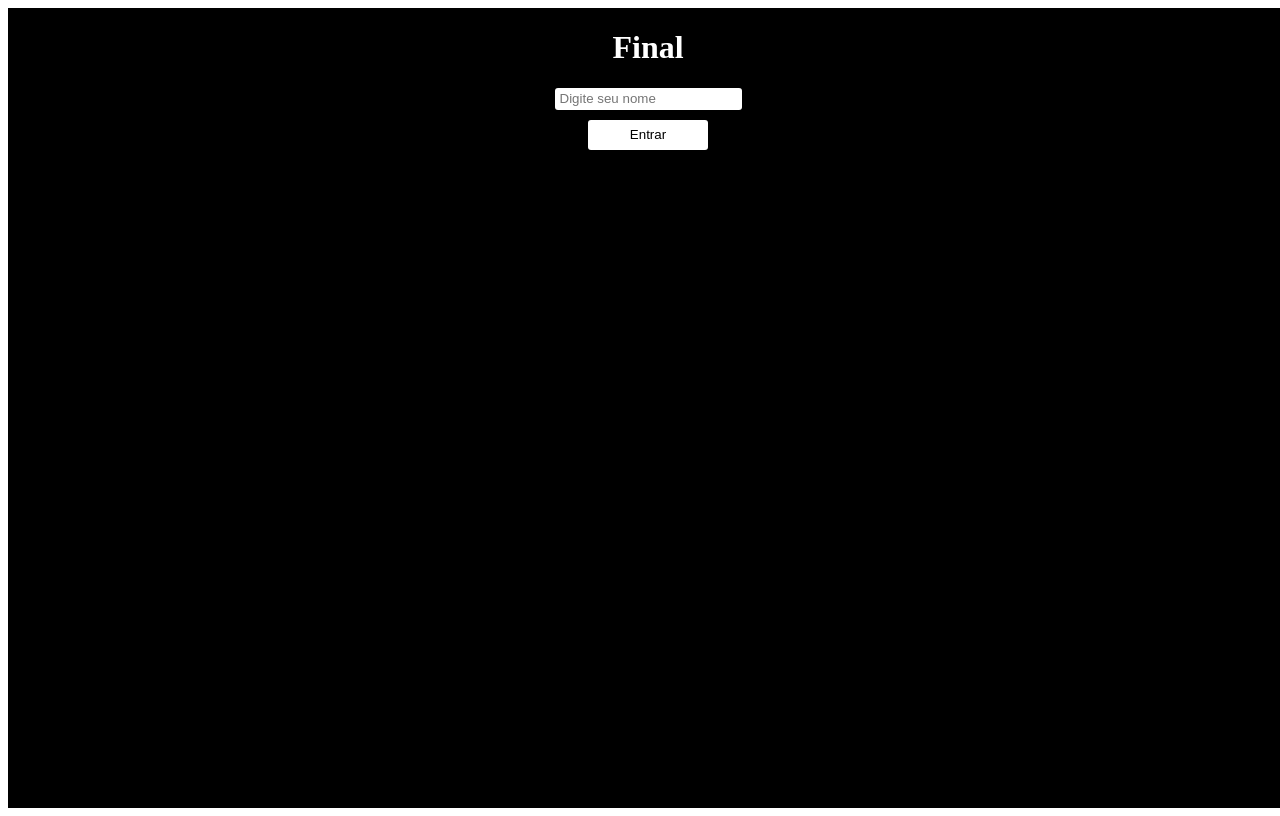
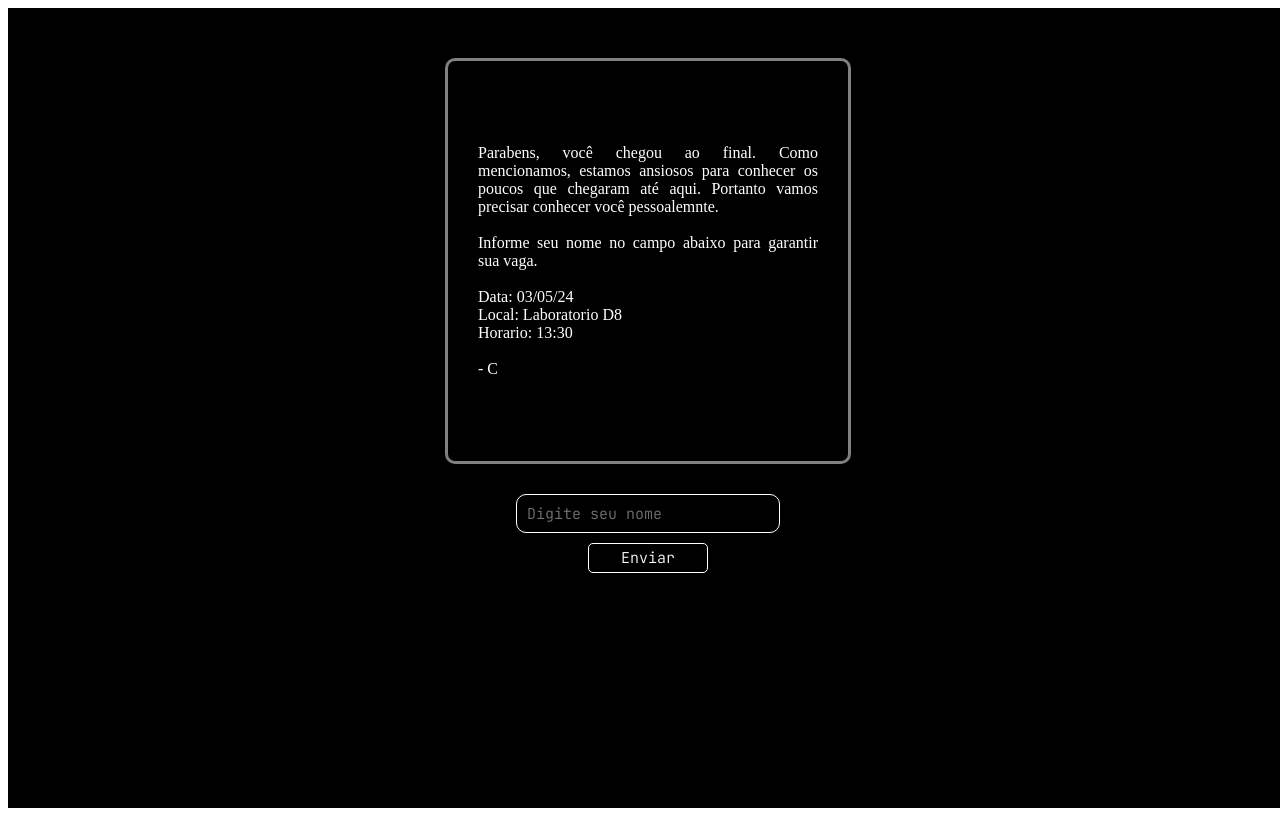
Before and after one commit to GustavoGebhardt/clube, a Next.js app: page /enigma/final in a window 1280 px wide. Built offline with nearby package versions, Linux system fonts and the light colour scheme.

Commit message:
Edição tela Final

```diff
--- a/components/enigma-input-name.tsx
+++ b/components/enigma-input-name.tsx
@@ -7,10 +7,12 @@ import Style from "../styles/page.module.css";
 export default function EnigmaInputName(){
   const [dado, setDado] = React.useState("");
   const [info, setInfo] = React.useState("");
+  const [estado, setEstado] = React.useState(false);
 
   function enviarDado(){
     enigmaAddName(dado).then(resultado => {setInfo(resultado)})
-    setDado("");
+    setDado("Confirmado");
+    setEstado(true);
   }
 
   return(
@@ -20,8 +22,9 @@ export default function EnigmaInputName(){
         value={dado}
         onChange={(e) => setDado(e.target.value)}
         className={Style.input}
+        disabled={estado}
         placeholder="Digite seu nome"></input>
-      <button onClick={enviarDado} className={Style.btn}>Entrar</button>
+      <button onClick={enviarDado} disabled={estado} className={Style.btn}>Enviar</button>
       <h1 className={Style.info}>{info}</h1>
     </div>
   );
--- a/src/app/enigma/final/page.module.css
+++ b/src/app/enigma/final/page.module.css
@@ -5,9 +5,25 @@
   display: flex;
   flex-direction: column;
   align-items: center;
+  gap: 30px;
 }
 
-.textTitulo{
+.divCorpo{
+  width: 400px;
+  height: 400px;
+  border: solid rgba(255, 255, 255, 0.5);
+  border-radius: 10px;
+  margin-top: 50px;
+
+  display: flex;
+  flex-direction: column;
+  align-items: center;
+  justify-content: center;
+}
+
+.text{
   color: white;
+  padding: 30px;
+  text-align: justify;
   user-select: none;
 }
--- a/src/app/enigma/final/page.tsx
+++ b/src/app/enigma/final/page.tsx
@@ -6,7 +6,9 @@ export default async function Final(){
 
   return(
       <div className={styles.divBackground}>
-        <h1 className={styles.textTitulo}>Final</h1>
+        <div className={styles.divCorpo}>
+          <p className={styles.text}>Parabens, você chegou ao final. Como mencionamos, estamos ansiosos para conhecer os poucos que chegaram até aqui. Portanto vamos precisar conhecer você pessoalemnte.<br></br><br></br>Informe seu nome no campo abaixo para garantir sua vaga.<br></br><br></br> Data: 03/05/24<br></br> Local: Laboratorio D8<br></br> Horario: 13:30<br></br><br></br>- C</p>
+        </div>
         <EnigmaInputName />
       </div>
   );
--- a/src/app/enigma/page.tsx
+++ b/src/app/enigma/page.tsx
@@ -17,7 +17,7 @@ export default function Enigma() {
     <div>
       <div className={styles.divBackground}>
         <div className={styles.divInicio}>
-          <p className={styles.text}>Olá.<br></br><br></br> Você está diante do maior misterio do IFRS-Campus Feliz.<br></br><br></br> Estamos ansiosos para conhecer os poucos que vão conseguir atravesar todo o caminho.<br></br><br></br> Existe uma mensagem escondida dentro deste enigma.<br></br><br></br> Encontre-a, e ela vai guiar você pela estrada para nos encontrar.<br></br><br></br> Esperamos você do outro lado.<br></br><br></br> Boa sorte!<br></br><br></br> -C</p>
+          <p className={styles.text}>Olá.<br></br><br></br> Você está diante do maior misterio do IFRS-Campus Feliz.<br></br><br></br> Estamos ansiosos para conhecer os poucos que vão conseguir atravesar todo o caminho.<br></br><br></br> Existe uma mensagem escondida dentro deste enigma.<br></br><br></br> Encontre-a, e ela vai guiar você pela estrada para nos encontrar.<br></br><br></br> Esperamos você do outro lado.<br></br><br></br> Boa sorte!<br></br><br></br> - C</p>
           <button className={styles.btn} onClick={handleLogin}>Iniciar</button>
         </div>
       </div>
--- a/styles/page.module.css
+++ b/styles/page.module.css
@@ -1,3 +1,5 @@
+@import url('https://fonts.googleapis.com/css2?family=JetBrains+Mono:ital,wght@0,100..800;1,100..800&display=swap');
+
 .div{
   display: flex;
   flex-direction: column;
@@ -6,24 +8,39 @@
 }
 
 .input{
-  width: 180px;
-  height: 20px;
-  border: none;
-  border-radius: 3px;
-  padding-left: 5px;
-  color: black  ;
+  width: 250px;
+  height: 35px;
+  border: solid 1px white;
+  border-radius: 10px;
+  padding-left: 10px;
+  background-color: transparent;
+
+  font-family: "JetBrains Mono", monospace;
+  font-weight: 300;
+  font-size: 15px;
+  color: white;
 }
 
 .btn{
   width: 120px;
   height: 30px;
   border: none;
-  border-radius: 3px;
-  color: black;
-  background-color: white;
+  border-radius: 5px;
+  border: solid 1px white;
+  background-color: black;
+
+  font-family: "JetBrains Mono", monospace;
+  font-weight: 300;
+  font-size: 15px;
+  color: white;
+
+  cursor: pointer;
 }
 
 .info{
-  color: white;
+  font-family: "JetBrains Mono", monospace;
+  font-weight: 300;
+  font-size: 15px;
+  color: rgb(43, 139, 65);
   user-select: none;
 }
```
